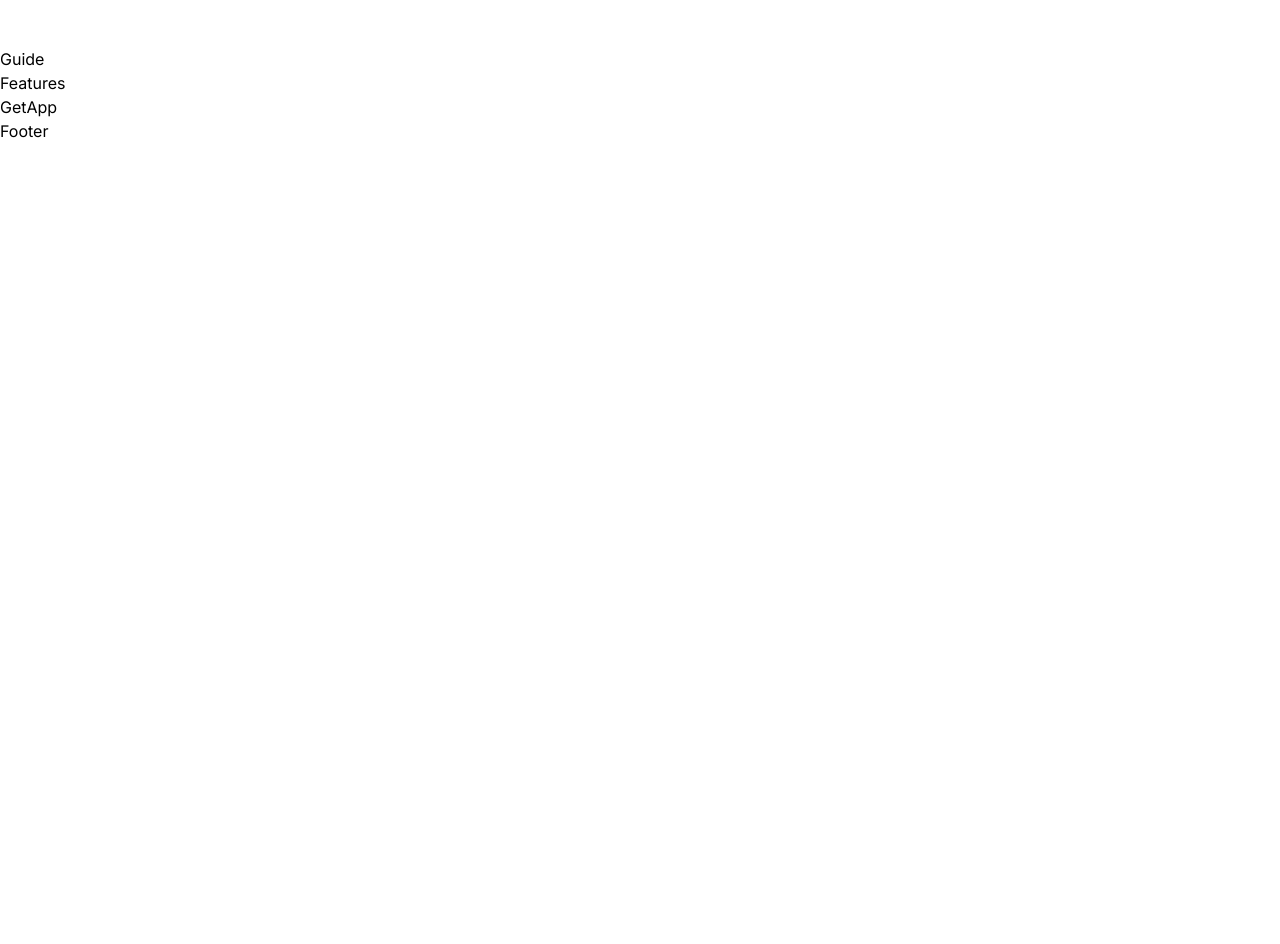
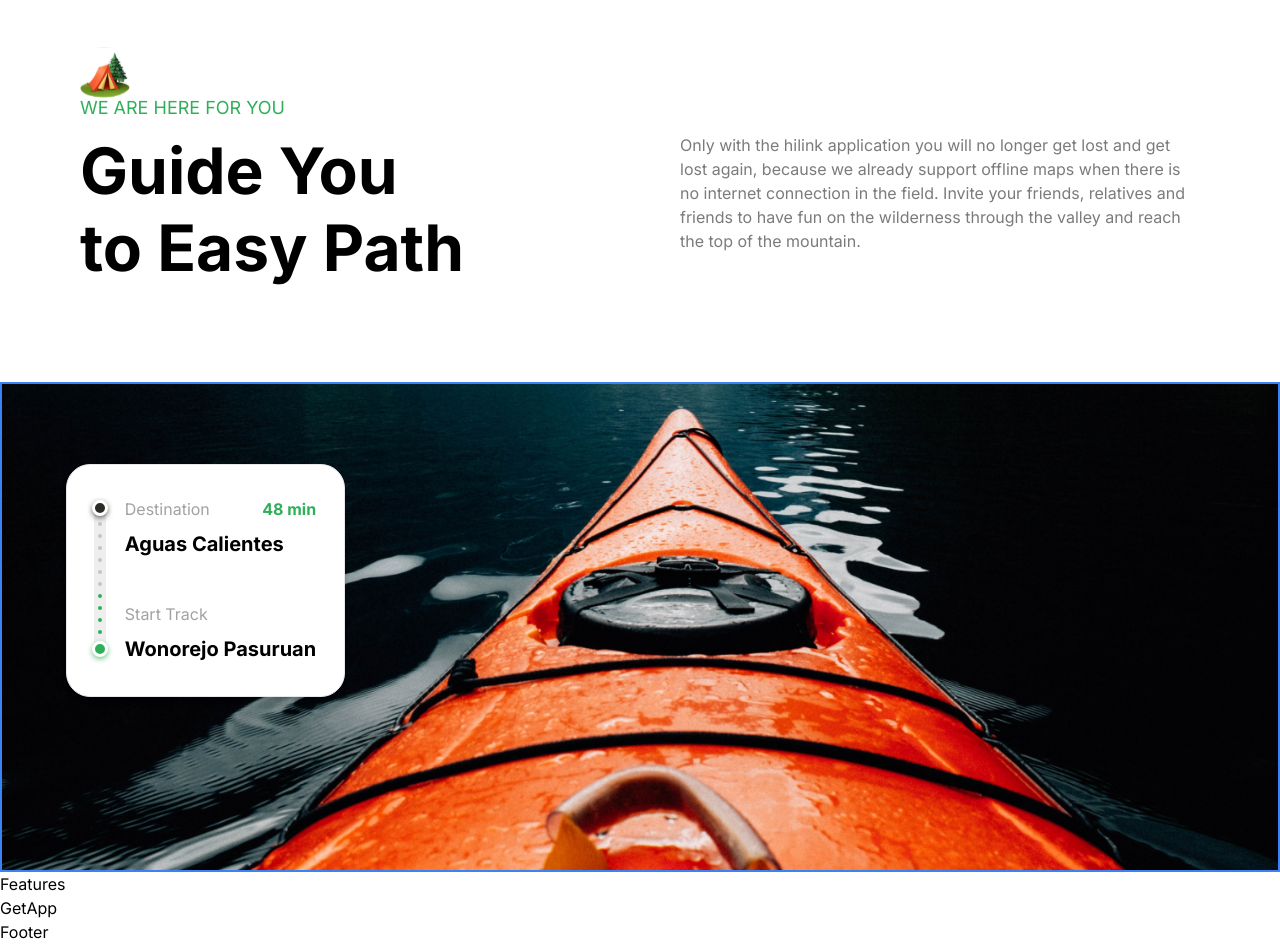
Before and after one commit to iamsyahirah/travel-app, a Next.js app: page / in a window 1280 px wide. Shown: the part 1800-2744 px from the top of the page. Before the commit the page ends 1943 px from the top, so only its background shows below. Built offline with nearby package versions, Linux system fonts and the light colour scheme.

Commit message:
feat: guide section

```diff
--- a/components/Guide.tsx
+++ b/components/Guide.tsx
@@ -1,7 +1,56 @@
-import React from "react";
+import Image from "next/image";
 
 const Guide = () => {
-    return <div>Guide</div>;
+    return (
+        <section className="flexCenter flex-col">
+            <div className="padding-container max-container w-full pb-24">
+                <Image src="/camp.svg" alt="camp" width={50} height={50} />
+                <p className="uppercase regular-18 -mt-1 mb-3 text-green-50">
+                    We are here for you
+                </p>
+                <div className="flex flex-wrap justify-between gap-5 lg:gap-10">
+                    <h2 className="bold-40 lg:bold-64 xl:max-w-[390px]">Guide You to Easy Path</h2>
+                    <p className="regular-16 text-gray-30 xl:max-w-[520px]">Only with the hilink application you will no longer get lost and get lost again, because we already support offline maps when there is no internet connection in the field. Invite your friends, relatives and friends to have fun on the wilderness through the valley and reach the top of the mountain.</p>
+                </div>
+            </div>
+
+            <div className="flexCenter max-container relative w-full border-2 border-blue-500">
+                <Image
+                    src="/boat.png"
+                    alt="boat"
+                    width={1440}
+                    height={580}
+                    className="w-full object-cover object-center 2xl:rounded-5xl"
+                />
+
+                <div className="absolute flex bg-white py-8 pl-5 pr-7 gap-3 rounded-3xl border shadow-md md:left-[5%] lg:top-20">
+                    <Image
+                        src="/meter.svg"
+                        alt="meter"
+                        width={16}
+                        height={158}
+                        className="h-full w-auto"
+
+                    />
+
+                    <div className="flexBetween flex-col">
+                        <div className="flex w-full flex-col">
+                            <div className="flexBetween w-full">
+                                <p className="regular-16 text-gray-20">Destination</p>
+                                <p className="bold-16 text-green-50">48 min</p>
+                            </div>
+                            <p className="bold-20 mt-2">Aguas Calientes</p>
+                        </div>
+
+                        <div className="flex w-full flex-col">
+                            <p className="regular-16 text-gray-20">Start Track</p>
+                            <h4 className="bold-20 mt-2 whitespace-nowrap">Wonorejo Pasuruan</h4>
+                        </div>
+                    </div>
+                </div>
+            </div>
+        </section>
+    )
 };
 
 export default Guide;
```
